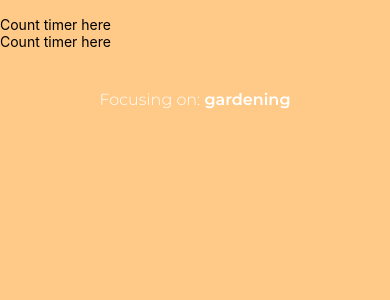
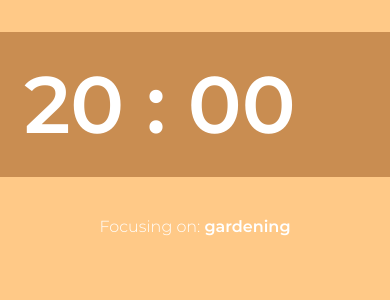
Before and after one commit to DenBugNBA/FocusTime, a React Native app: screen / in a window 390 px wide. Shown: the top 300 px of the page. Built offline with nearby package versions, Linux system fonts and the light colour scheme.

Commit message:
Countdown component added

```diff
--- a/src/components/Countdown.js
+++ b/src/components/Countdown.js
@@ -1,11 +1,31 @@
-import React from "react";
+import React, { useState } from "react";
 import { StyleSheet, Text, View } from "react-native";
+import { colors } from "../utils/colors";
+import { fontSizes, paddingSizes } from "../utils/sizes";
 
-export const Countdown = () => {
+const minutesToMillis = (minute) => minute * 1000 * 60;
+const formatTime = (time) => (time < 10 ? `0${time}` : time);
+
+export const Countdown = ({ minutes = 20, isPaused }) => {
+  const [millis, setMillis] = useState(minutesToMillis(20));
+  const minute = Math.floor(millis / 1000 / 60) % 60;
+  const second = Math.floor(millis / 1000) % 60;
   return (
     <View>
-      <Text>Count timer here</Text>
-      <Text>Count timer here</Text>
+      <Text style={styles.text}>
+        {formatTime(minute)} : {formatTime(second)}
+      </Text>
     </View>
   );
 };
+
+const styles = StyleSheet.create({
+  text: {
+    fontSize: fontSizes.xxxl,
+    fontFamily: "mt-bold",
+    color: colors.white,
+    marginTop: paddingSizes.medium,
+    padding: fontSizes.large,
+    backgroundColor: "rgba(120, 51, 0, 0.4)",
+  },
+});
```
